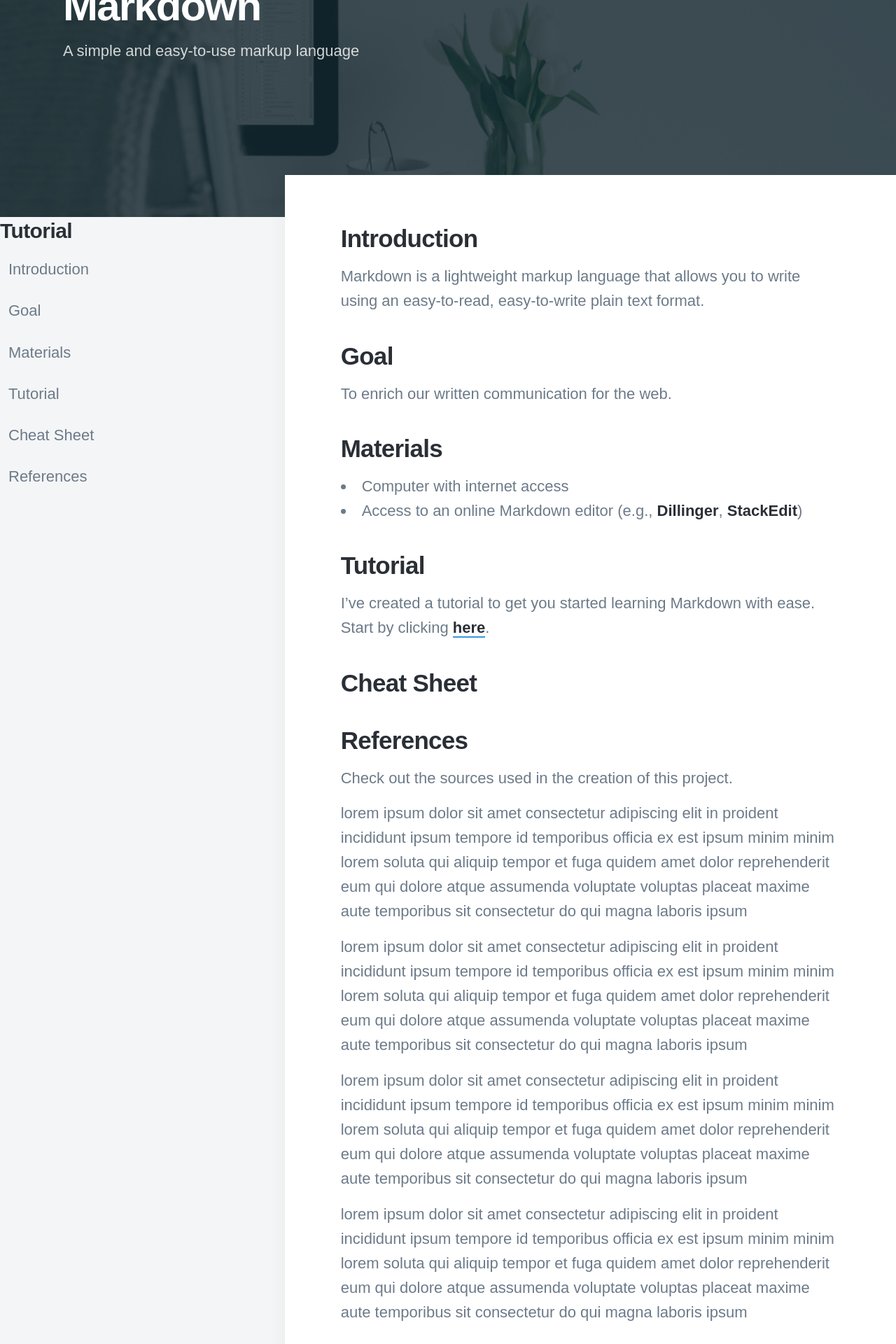
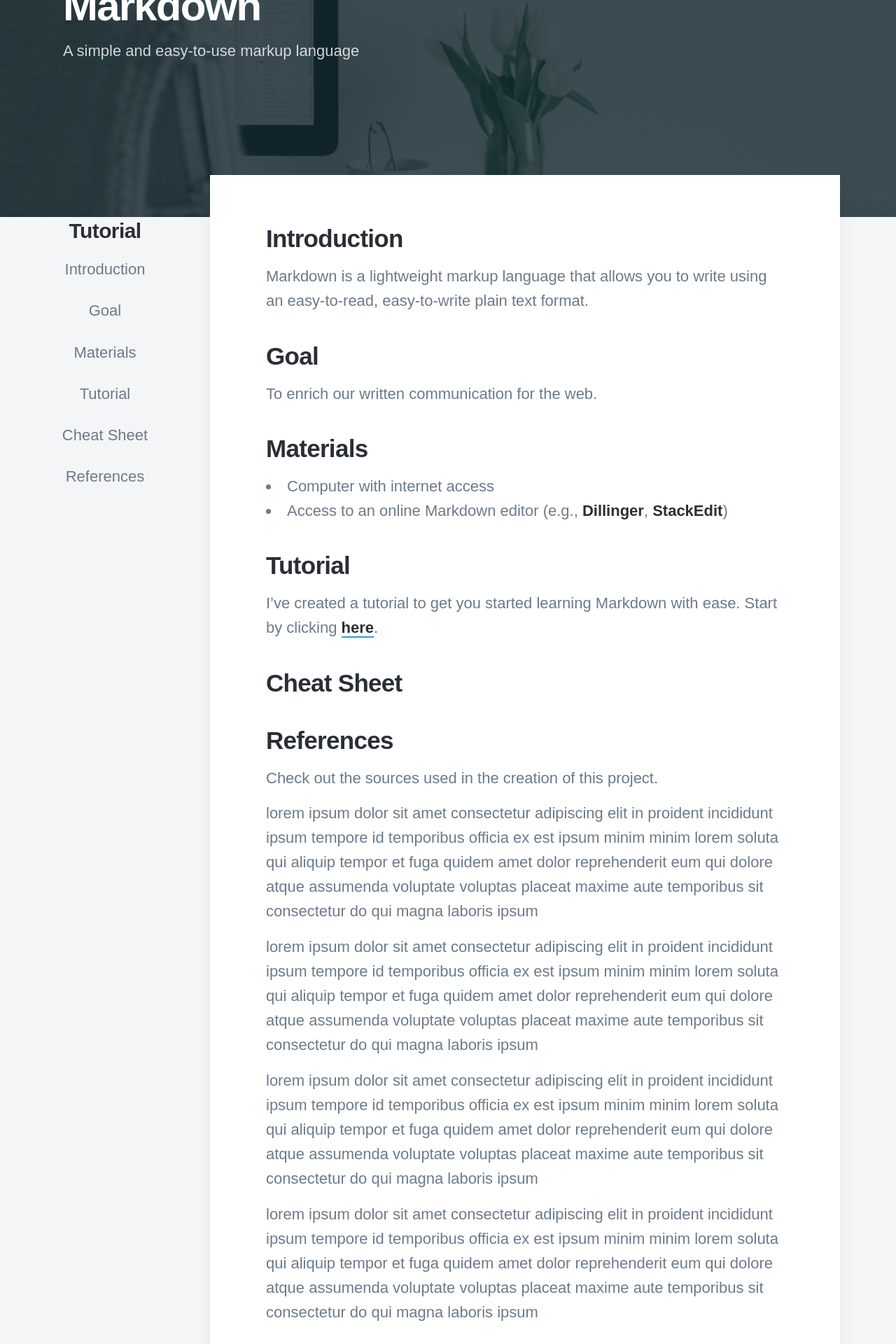
Before and after one commit to pmcavoy89/markdown, a Jekyll site: the page built from docs/_pages/index.md, in a window 1280 px wide. Shown: the part 447-2367 px from the top of the page at 70% size. Built offline with Jekyll 4.4.1, drawn with Linux system fonts in a browser that asks for light colours; nearby versions of some CDN libraries; some web fonts are replaced.

Commit message:
Fixes the sidebar showing and hiding, plus page layout at tablet and laptop.

```diff
--- a/docs/_sass/_includes/_content.scss
+++ b/docs/_sass/_includes/_content.scss
@@ -25,10 +25,19 @@
 	.wrap {
 		min-width: 0;
 		width: 100%;
+		margin: 0 auto;
 	}
 
 	.single__content {
-		margin-left: calc((100% - 50%) / 6);
+		@include mq(tabletp) {
+			margin-left: auto;
+		}
+		@include mq(tabletl) {
+			margin-right: calc((100% - 50%) / 8);
+		}
+		@include mq(laptop) {
+			margin-left: 0;
+		}
 	}
 
 	@include mq(tabletp) {
--- a/docs/_sass/_includes/_sidebar.scss
+++ b/docs/_sass/_includes/_sidebar.scss
@@ -18,6 +18,7 @@
 }
 
 .sidebar__title {
+  text-align: center;
   font-size: $h3-small;
   font-weight: $h3-weight;
   letter-spacing: $h3-spacing;
@@ -41,6 +42,7 @@
 }
 
 .sidebar__list__item {
+  text-align: center;
 
   & + & {
     margin-top: 8px;
```
